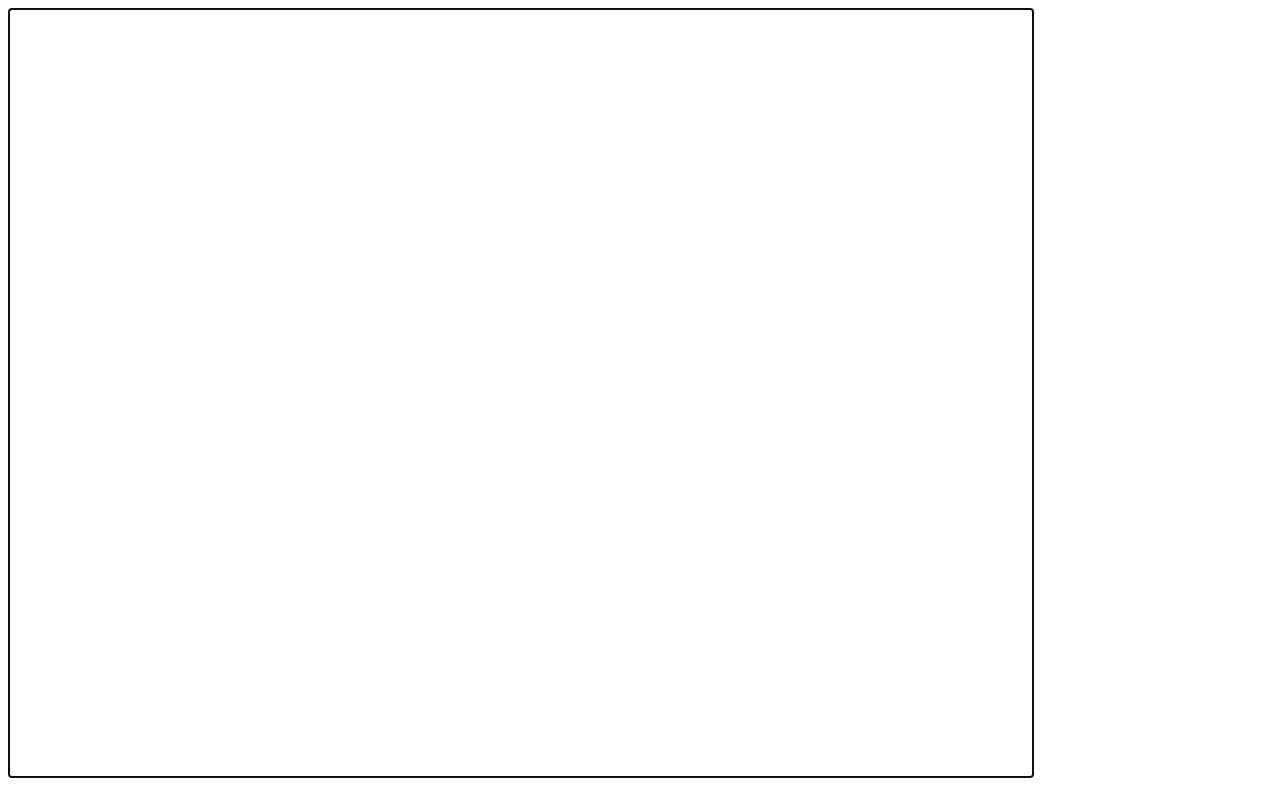
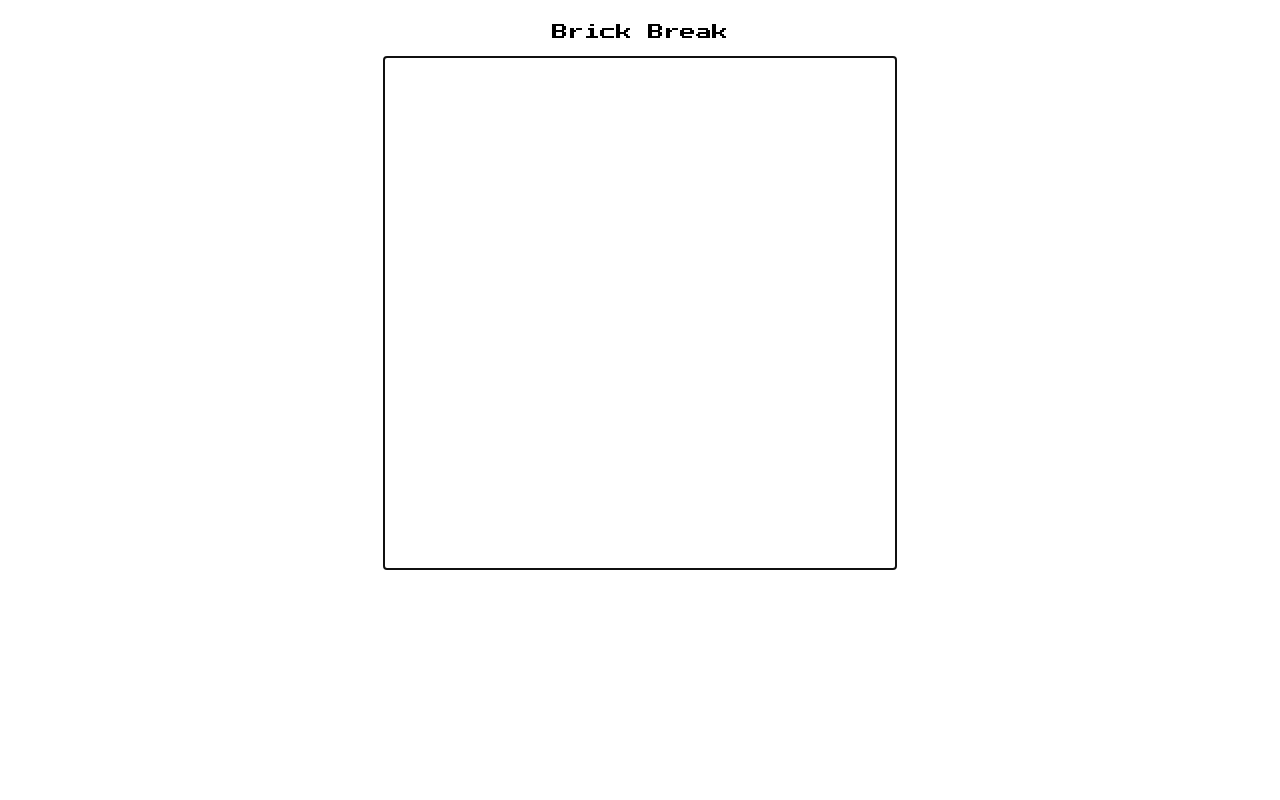
Before and after one commit to EdwinCode/BrickBreakingMiniGame, a plain HTML site: page index.html in a window 1280 px wide. Drawn offline with Linux system fonts and the light colour scheme.

Commit message:
Align canvas + text and set dimensions

```diff
--- a/index.html
+++ b/index.html
@@ -1,9 +1,9 @@
-
 <!DOCTYPE html>
 <html>
 <head>
     <meta charset="utf-8">
-    <title>Game Project Title Goes Here</title>
+    <title>Brick Break!</title>
+    <link rel="stylesheet" href="https://fonts.googleapis.com/css?family=Press+Start+2P">
 
     <script type="text/javascript" src="./assetmanager.js"></script>
     <script type="text/javascript" src="./timer.js"></script>
@@ -11,7 +11,13 @@
     <script type="text/javascript" src="./util.js"></script>
     <script type="text/javascript" src="./main.js"></script>
 </head>
+
 <body>
-    <canvas id="gameWorld" width="1024" height="768" style="background: white; border: 1px solid black" tabindex="0" autofocus></canvas>
+    <div style="text-align: center; font-family: 'Press Start 2p', serif; font-size: 16px">
+        <br>Brick Break<br/> <br>
+    </div>
+    <div style="text-align: center">
+        <canvas id="gameWorld" width="512" height="512" style="background: white; border: 1px solid black" tabindex="0" autofocus></canvas>
+    </div>
 </body>
 </html>
```
